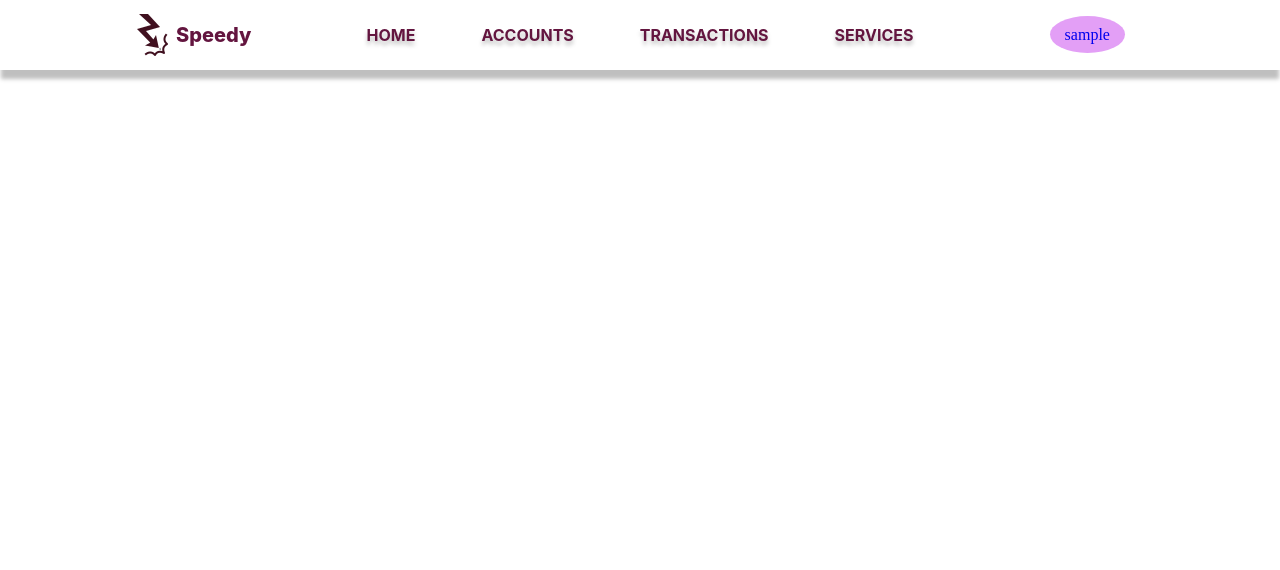
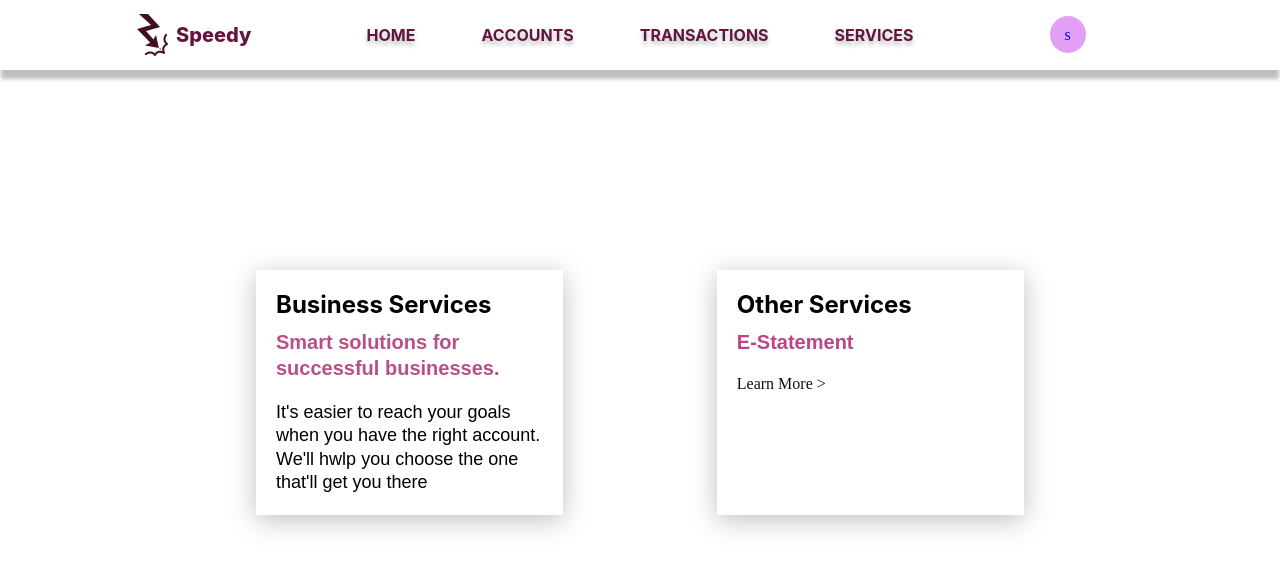
Before and after one commit to Cheerio-ban/Speedy, a Flask app: template app/templates/services.html in a window 1280 px wide. Shown: the top 570 px of the page. Run offline with Flask 3, Linux system fonts and the light colour scheme; tables that the repository leaves empty hold one stand-in row (values such as "Sample post"); the template is opened without the code that fills it: values that come from a table or form of the project are taken from there, most other values are stand-ins (such as "Sample title", 1, 10 or a date in 2020); some web fonts are replaced.

Commit message:
Services page

```diff
--- a/app/static/styles/account.css
+++ b/app/static/styles/account.css
@@ -1,7 +1,7 @@
 .account-page {
   margin: 60px auto;
   max-width: 90%;
-  padding: 60px;
+  padding: 50px;
   background: #fff;
   box-shadow: 0 5px 25px 0 rgba(0, 0, 0, 0.25);
 }
@@ -36,7 +36,6 @@
   margin: 50px auto;
   box-shadow: 1px 7px 20px 5px #ddd1dc;
   border-radius: 8px;
-
 }
 
 
--- /dev/null
+++ b/app/static/styles/services.css
@@ -0,0 +1,66 @@
+.services {
+  display: flex;
+  margin: 200px auto;
+  max-width: 60%;
+  justify-content: space-between;
+}
+
+.business-services {
+  padding: 20px;
+  width: 40%;
+  box-shadow: 0 5px 25px 0 rgba(0, 0, 0, 0.25);
+}
+
+.business-services > article {
+  font-size: 24px;
+  font-weight: 700;
+  font-family: Inter;
+  margin-bottom: 10px;
+  border-radius: 5px;
+}
+
+.business-services .smart {
+  color: #b94f87;
+  font-size: 20px;
+  font-family: sans-serif;
+  font-weight: 700;
+  margin-bottom: 20px;
+  line-height: 1.3;
+}
+
+.para {
+  font-family: sans-serif;
+  font-weight: 400;
+  line-height: 1.3;
+  font-size: 18px;
+}
+
+.other-services {
+  padding: 20px;
+  width: 40%;
+  box-shadow: 0 5px 25px 0 rgba(0, 0, 0, 0.25);
+}
+
+.other-services > article {
+  font-size: 24px;
+  font-weight: 700;
+  font-family: Inter;
+  margin-bottom: 10px;
+  border-radius: 5px;
+}
+
+.other-services > p {
+  color: #ba4684;
+  font-size: 20px;
+  font-family: sans-serif;
+  font-weight: 700;
+  margin-bottom: 20px;
+  line-height: 1.3;
+}
+
+.other-services a {
+  margin-top: 200px;
+  text-decoration: none;
+  color: #101010;
+
+}
--- a/app/templates/services.html
+++ b/app/templates/services.html
@@ -1 +1,20 @@
 {% extends 'nav-bar.html' %}
+
+{% block content %}
+<link rel="stylesheet" href="{{ url_for('static', filename='styles/services.css') }}">
+<div class="services">
+  <div class="business-services">
+    <article>Business Services</article>
+    <p class="smart">Smart solutions for successful businesses.</p>
+    <p class="para">It's easier to reach your goals when you have the right account. We'll hwlp you choose the one that'll get you
+      there</p>
+  </div>
+  <div class="other-services">
+    <article>
+      Other Services
+    </article>
+    <p>E-Statement</p>
+    <a href="{{ url_for('transactions', username=customer.username) }}" class="learn">Learn More ></a>
+  </div>
+</div>
+{% endblock %}
```
